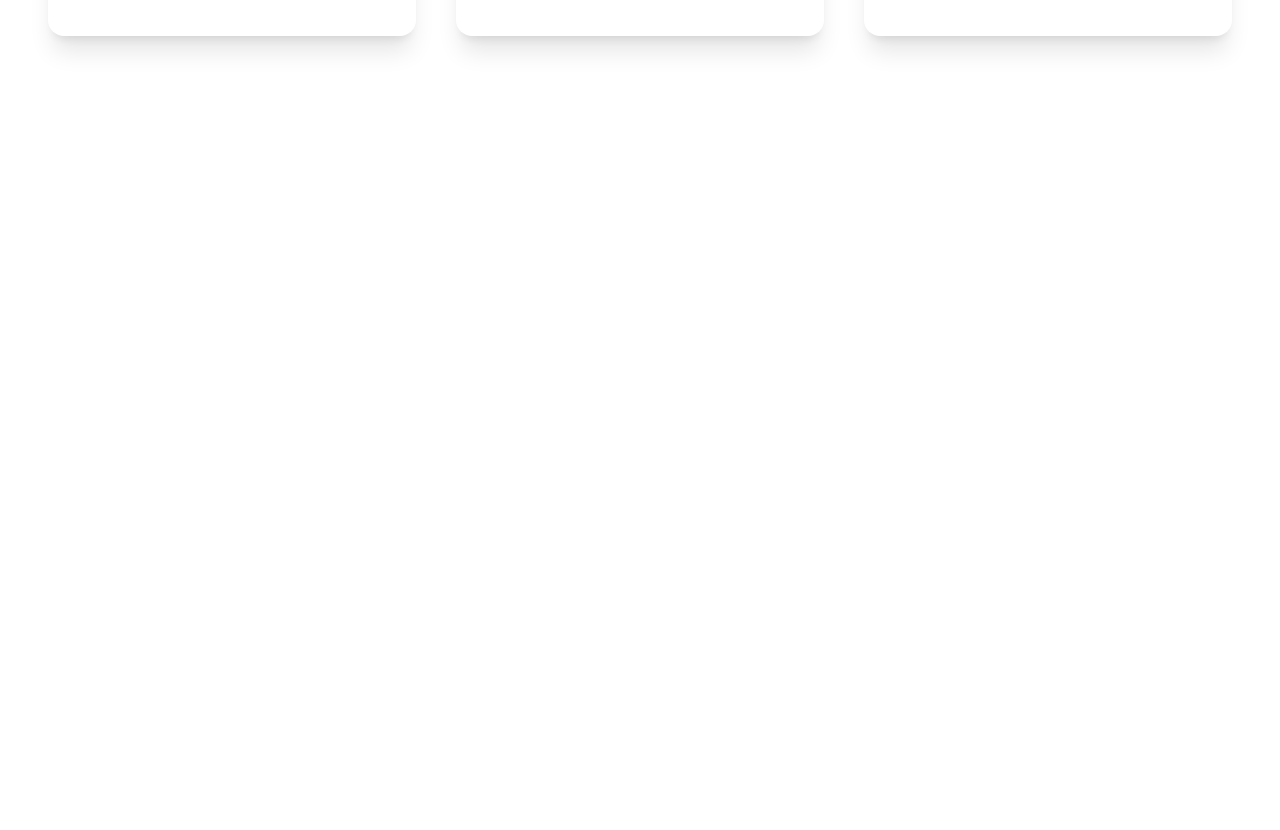
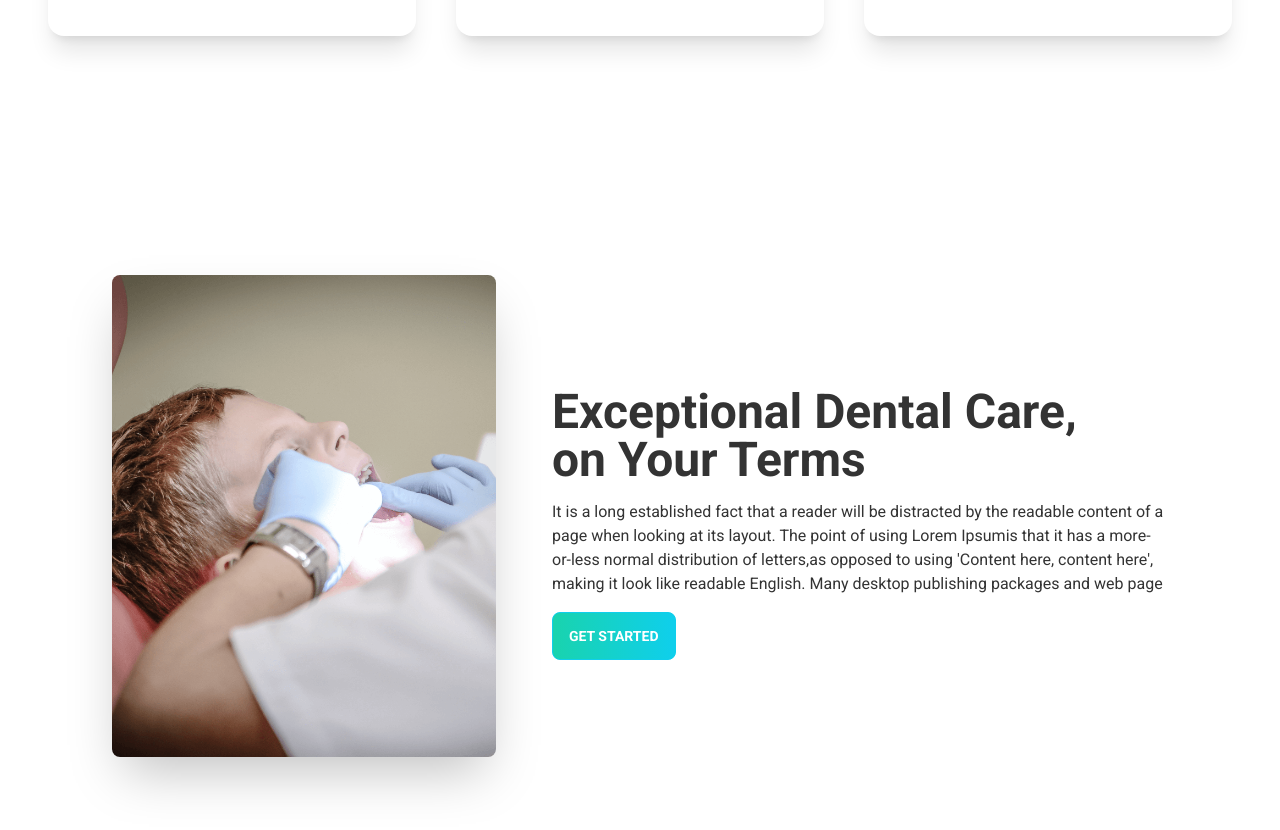
Before and after one commit to mehedih23/doctors-portal, a React (Create React App) app: page / in a window 1280 px wide. Shown: the part 1487-2317 px from the top of the page. Before the commit the page ends 1603 px from the top, so only its background shows below. Built offline with nearby package versions, Linux system fonts and the light colour scheme.

Commit message:
dental care done

```diff
--- /dev/null
+++ b/src/Pages/Home/DentalCare.js
@@ -0,0 +1,19 @@
+import React from 'react'
+import treatment from '../../assets/images/treatment.png'
+
+const DentalCare = () => {
+    return (
+        <div className="hero min-h-screen md:p-12">
+            <div className="hero-content flex-col lg:flex-row">
+                <img src={treatment} className="max-w-sm rounded-lg shadow-2xl" alt='treatment' />
+                <div className='md:ml-10'>
+                    <h2 className="card-title my-4 text-5xl">Exceptional Dental Care,<br /> on Your Terms</h2>
+                    <p className="my-4">It is a long established fact that a reader will be distracted by the readable content of a page when looking at its layout. The point of using Lorem Ipsumis that it has a more-or-less normal distribution of letters,as opposed to using 'Content here, content here', making it look like readable English. Many desktop publishing packages and web page</p>
+                    <button className="btn btn-primary uppercase text-white font-bold bg-gradient-to-r from-secondary to-primary ">Get Started</button>
+                </div>
+            </div>
+        </div>
+    )
+}
+
+export default DentalCare
--- a/src/Pages/Home/Home.js
+++ b/src/Pages/Home/Home.js
@@ -1,5 +1,6 @@
 import React from 'react'
 import Banner from './Banner'
+import DentalCare from './DentalCare'
 import Info from './Info'
 import Services from './Services'
 
@@ -9,6 +10,7 @@
             <Banner />
             <Info />
             <Services></Services>
+            <DentalCare></DentalCare>
         </div>
     )
 }
```
Also changed, not shown: tailwind.config.js (+0 -9 lines).
